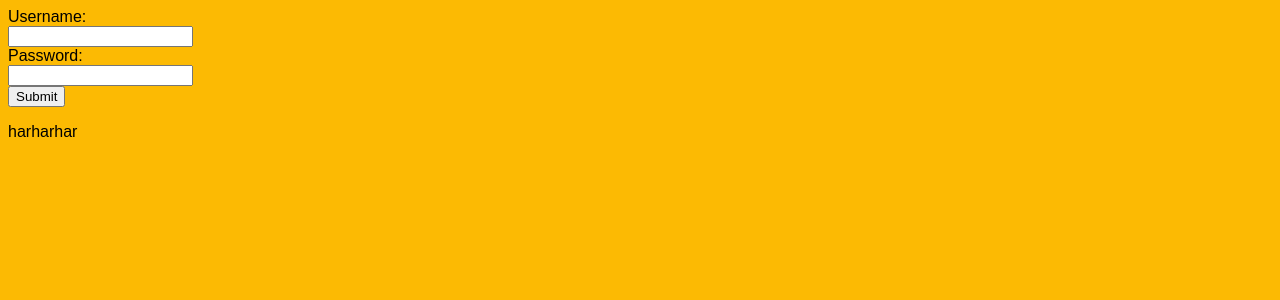
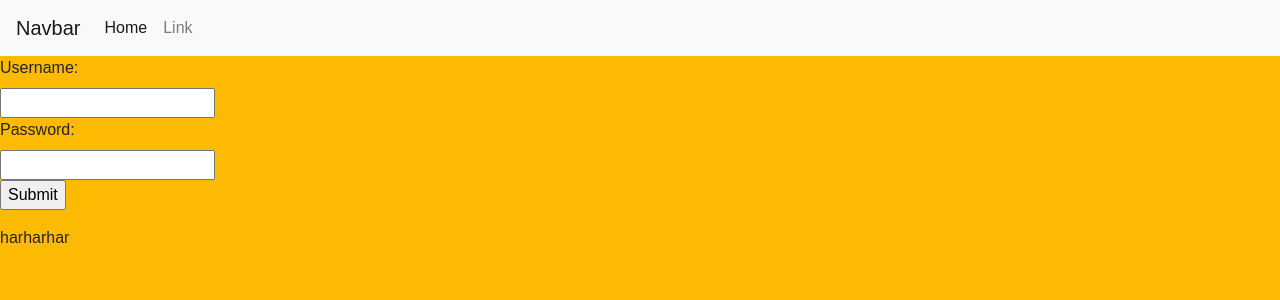
Before and after one commit to avirtucio/yahtzee, a Flask app: page / in a window 1280 px wide. Shown: the top 300 px of the page. Run offline with Flask 3, Linux system fonts and the light colour scheme; some libraries are stand-ins or nearby versions; some web fonts are replaced.

Commit message:
dsfdsafasdfdsaf

```diff
--- a/Yahtzee/templates/game.html
+++ b/Yahtzee/templates/game.html
@@ -1,6 +1,7 @@
 <html>
     <head>
         <title>Yahtzee: {{username}}</title>
+        <link rel="stylesheet" href="https://cdn.jsdelivr.net/npm/bootstrap@4.0.0/dist/css/bootstrap.min.css" integrity="sha384-Gn5384xqQ1aoWXA+058RXPxPg6fy4IWvTNh0E263XmFcJlSAwiGgFAW/dAiS6JXm" crossorigin="anonymous">
         <link rel="stylesheet" href="css/styles.css">
     </head>
 
@@ -145,6 +146,9 @@
           </section>
 
           <script src="/js/UI.js"  type="module"></script>
+          <script src="https://code.jquery.com/jquery-3.2.1.slim.min.js" integrity="sha384-KJ3o2DKtIkvYIK3UENzmM7KCkRr/rE9/Qpg6aAZGJwFDMVNA/GpGFF93hXpG5KkN" crossorigin="anonymous"></script>
+          <script src="https://cdn.jsdelivr.net/npm/popper.js@1.12.9/dist/umd/popper.min.js" integrity="sha384-ApNbgh9B+Y1QKtv3Rn7W3mgPxhU9K/ScQsAP7hUibX39j7fakFPskvXusvfa0b4Q" crossorigin="anonymous"></script>
+          <script src="https://cdn.jsdelivr.net/npm/bootstrap@4.0.0/dist/js/bootstrap.min.js" integrity="sha384-JZR6Spejh4U02d8jOt6vLEHfe/JQGiRRSQQxSfFWpi1MquVdAyjUar5+76PVCmYl" crossorigin="anonymous"></script>
     </body>
 
     {% include 'partial/footer.html' %}
--- a/Yahtzee/templates/login.html
+++ b/Yahtzee/templates/login.html
@@ -1,10 +1,14 @@
 <html>
     <head>
         <title>Yahtzee: Login</title>
+        <link rel="stylesheet" href="https://cdn.jsdelivr.net/npm/bootstrap@4.0.0/dist/css/bootstrap.min.css" integrity="sha384-Gn5384xqQ1aoWXA+058RXPxPg6fy4IWvTNh0E263XmFcJlSAwiGgFAW/dAiS6JXm" crossorigin="anonymous">
         <link rel="stylesheet" href="css/styles.css">
     </head>
 
     <body>
+
+    {% include 'partial/navbar.html' %}
+
         <form action="/game" method="GET">
             <label for="username_input">Username:</label><br>
             <input type="text" id="username_input" name="username"><br>
@@ -12,6 +16,11 @@
             <input type="text" id="password_input" name="password"> <br>
             <input type="submit" id="login_submit" value="Submit">
         </form>
+
+        <script src="https://code.jquery.com/jquery-3.2.1.slim.min.js" integrity="sha384-KJ3o2DKtIkvYIK3UENzmM7KCkRr/rE9/Qpg6aAZGJwFDMVNA/GpGFF93hXpG5KkN" crossorigin="anonymous"></script>
+        <script src="https://cdn.jsdelivr.net/npm/popper.js@1.12.9/dist/umd/popper.min.js" integrity="sha384-ApNbgh9B+Y1QKtv3Rn7W3mgPxhU9K/ScQsAP7hUibX39j7fakFPskvXusvfa0b4Q" crossorigin="anonymous"></script>
+        <script src="https://cdn.jsdelivr.net/npm/bootstrap@4.0.0/dist/js/bootstrap.min.js" integrity="sha384-JZR6Spejh4U02d8jOt6vLEHfe/JQGiRRSQQxSfFWpi1MquVdAyjUar5+76PVCmYl" crossorigin="anonymous"></script>
+
     </body>
 
     {% include 'partial/footer.html' %}
--- a/Yahtzee/templates/partial/navbar.html
+++ b/Yahtzee/templates/partial/navbar.html
@@ -0,0 +1,35 @@
+<nav class="navbar navbar-expand-lg navbar-light bg-light">
+    <a class="navbar-brand" href="#">Navbar</a>
+    <button class="navbar-toggler" type="button" data-toggle="collapse" data-target="#navbarSupportedContent" aria-controls="navbarSupportedContent" aria-expanded="false" aria-label="Toggle navigation">
+      <span class="navbar-toggler-icon"></span>
+    </button>
+
+    <div class="collapse navbar-collapse" id="navbarSupportedContent">
+      <ul class="navbar-nav mr-auto">
+        <li class="nav-item active">
+          <a class="nav-link" href="#">Home <span class="sr-only">(current)</span></a>
+        </li>
+        <li class="nav-item">
+          <a class="nav-link" href="#">Link</a>
+        </li>
+        <!-- <li class="nav-item dropdown">
+          <a class="nav-link dropdown-toggle" href="#" id="navbarDropdown" role="button" data-toggle="dropdown" aria-haspopup="true" aria-expanded="false">
+            Dropdown
+          </a>
+          <div class="dropdown-menu" aria-labelledby="navbarDropdown">
+            <a class="dropdown-item" href="#">Action</a>
+            <a class="dropdown-item" href="#">Another action</a>
+            <div class="dropdown-divider"></div>
+            <a class="dropdown-item" href="#">Something else here</a>
+          </div>
+        </li> -->
+        <!-- <li class="nav-item">
+          <a class="nav-link disabled" href="#">Disabled</a>
+        </li> -->
+      </ul>
+      <!-- <form class="form-inline my-2 my-lg-0">
+        <input class="form-control mr-sm-2" type="search" placeholder="Search" aria-label="Search">
+        <button class="btn btn-outline-success my-2 my-sm-0" type="submit">Search</button>
+      </form> -->
+    </div>
+  </nav>
```
Also changed, not shown: Yahtzee/templates/user_details.html (+9 -0 lines), Yahtzee/templates/user_games.html (+36 -0 lines).
